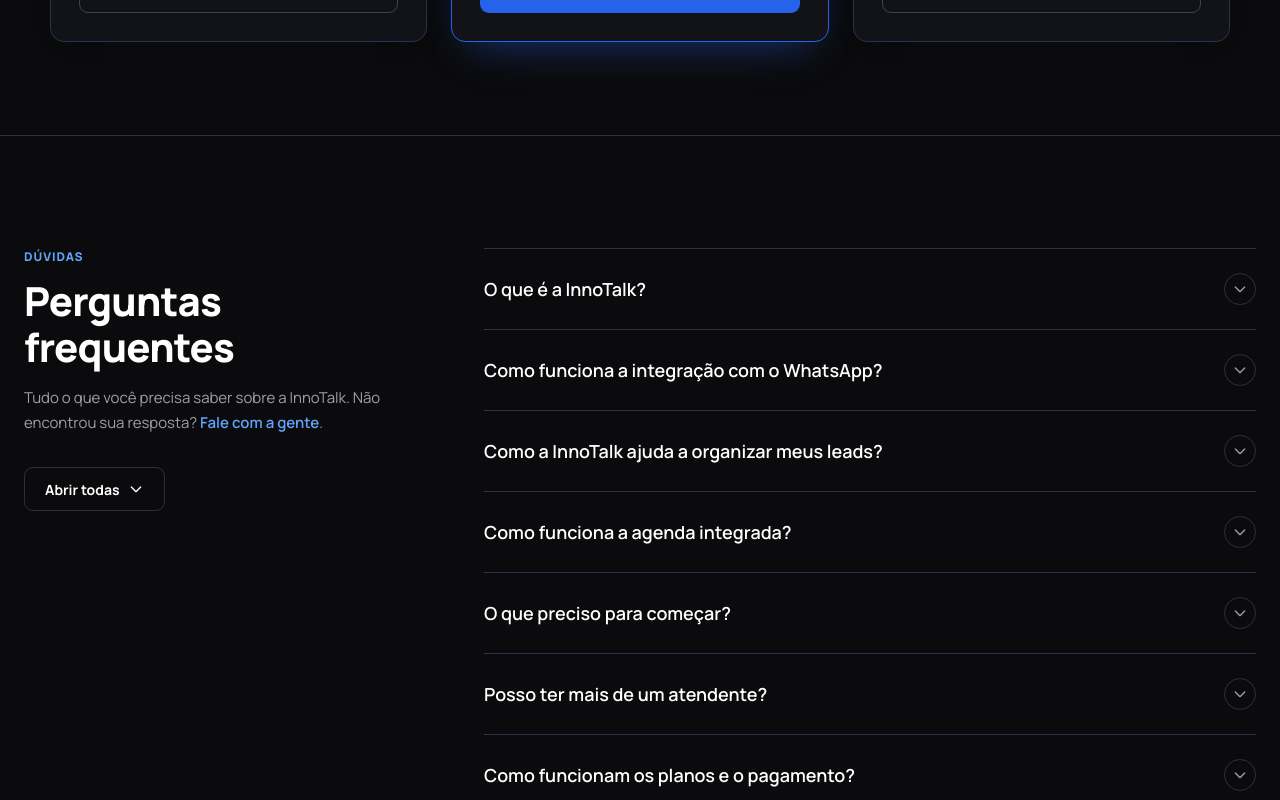
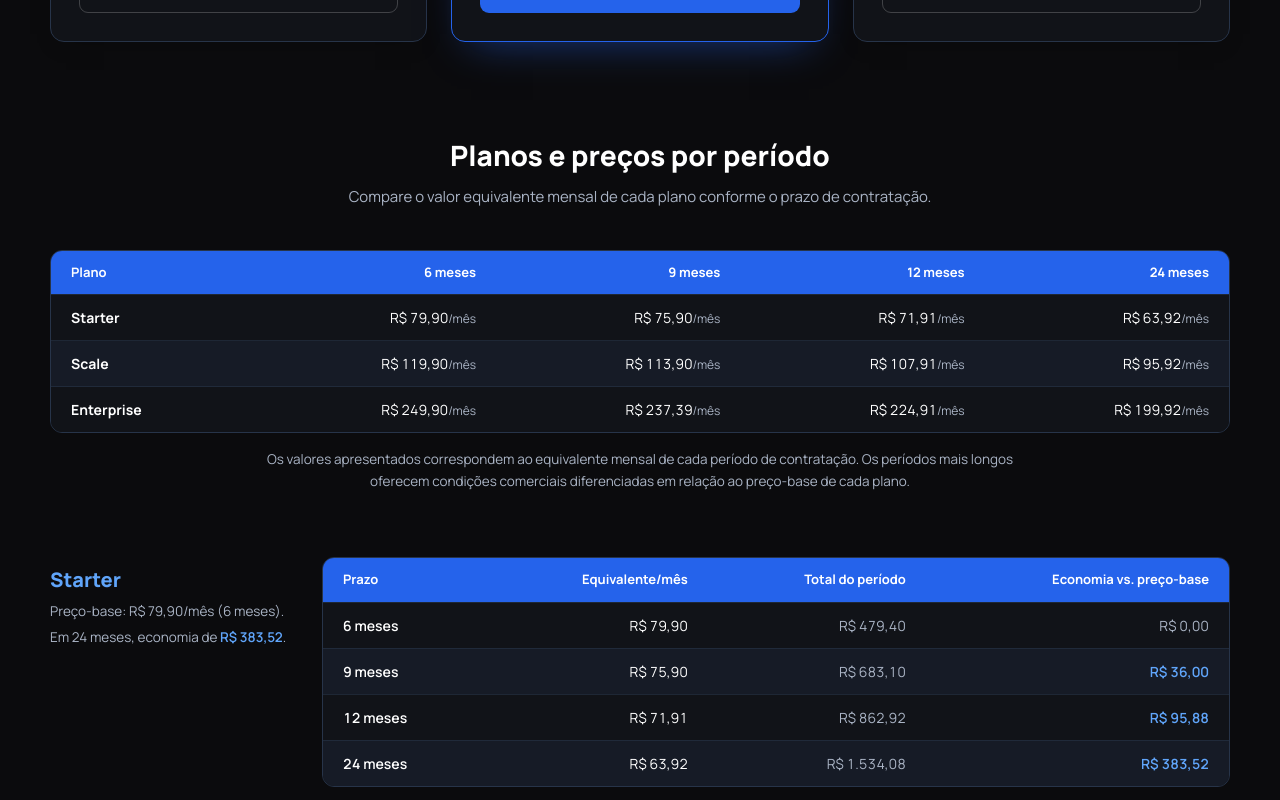
Before and after one commit to marcosmartins2/lp-innotalk, a Next.js app: page / in a window 1280 px wide. Shown: the part 3480-4280 px from the top of the page. Built offline with nearby package versions, Linux system fonts and the light colour scheme; no server answers.

Commit message:
feat(pricing): add PeriodPricing component and pricing data for different contract periods

```diff
--- /dev/null
+++ b/components/PeriodPricing.tsx
@@ -0,0 +1,134 @@
+import { ReactNode } from "react";
+import { formatPrice } from "@/lib/plans";
+import { PERIODS, PERIOD_PRICING } from "@/lib/periodPricing";
+
+const brl = (cents: number) => `R$ ${formatPrice(cents)}`;
+
+/** Contêiner com rolagem horizontal própria, para a página nunca rolar de lado no celular */
+function TableFrame({ children, label }: { children: ReactNode; label: string })
+{
+    return (
+        <div
+            className="overflow-x-auto rounded-[12px] border border-line bg-graphite"
+            role="region"
+            aria-label={label}
+            tabIndex={0}
+        >
+            {children}
+        </div>
+    );
+}
+
+const TH = "whitespace-nowrap px-4 py-3 text-[13px] font-bold text-white sm:px-5";
+const TD = "whitespace-nowrap px-4 py-3 text-[14px] tabular-nums sm:px-5";
+const ROW = "border-t border-line/60 odd:bg-graphite even:bg-graphite-2";
+
+/**
+ * Tabelas de preço por período de contratação (6, 9, 12 e 24 meses).
+ * Renderizada dentro da seção #planos, abaixo dos cards.
+ */
+export default function PeriodPricing()
+{
+    return (
+        <div id="precos-por-periodo" className="mx-auto mt-20 max-w-[1180px] scroll-mt-[92px] sm:mt-24">
+            <div className="mb-8 text-center sm:mb-10">
+                <h3 className="mb-3 text-[24px] font-extrabold leading-tight text-white sm:text-[28px]">
+                    Planos e preços por período
+                </h3>
+                <p className="text-[15px] leading-relaxed text-muted">
+                    Compare o valor equivalente mensal de cada plano conforme o prazo de contratação.
+                </p>
+            </div>
+
+            {/* Tabela geral */}
+            <TableFrame label="Comparativo de preços por período">
+                <table className="w-full min-w-[560px] border-collapse text-left">
+                    <caption className="sr-only">Valor equivalente mensal por plano e período</caption>
+                    <thead className="bg-brand">
+                        <tr>
+                            <th scope="col" className={TH}>Plano</th>
+                            {PERIODS.map((months) => (
+                                <th key={months} scope="col" className={`${TH} text-right`}>
+                                    {months} meses
+                                </th>
+                            ))}
+                        </tr>
+                    </thead>
+                    <tbody>
+                        {PERIOD_PRICING.map((plan) => (
+                            <tr key={plan.name} className={ROW}>
+                                <th scope="row" className={`${TD} font-bold text-white`}>{plan.name}</th>
+                                {plan.prices.map((price) => (
+                                    <td key={price.months} className={`${TD} text-right text-white`}>
+                                        {brl(price.monthlyCents)}
+                                        <span className="text-[12px] text-muted">/mês</span>
+                                    </td>
+                                ))}
+                            </tr>
+                        ))}
+                    </tbody>
+                </table>
+            </TableFrame>
+
+            <p className="mx-auto mt-4 max-w-[760px] text-center text-[13.5px] leading-relaxed text-muted">
+                Os valores apresentados correspondem ao equivalente mensal de cada período de contratação. Os
+                períodos mais longos oferecem condições comerciais diferenciadas em relação ao preço-base de cada
+                plano.
+            </p>
+
+            {/* Detalhamento por plano */}
+            <div className="mt-14 space-y-10 sm:mt-16 sm:space-y-12">
+                {PERIOD_PRICING.map((plan) =>
+                {
+                    const base = plan.prices[0];
+                    const best = plan.prices[plan.prices.length - 1];
+
+                    return (
+                        <div key={plan.name} className="grid gap-4 lg:grid-cols-[240px_1fr] lg:gap-8">
+                            <div className="lg:pt-2">
+                                <h4 className="mb-1.5 text-[20px] font-extrabold text-brand-soft">{plan.name}</h4>
+                                <p className="text-[13.5px] leading-relaxed text-muted">
+                                    Preço-base: {brl(base.monthlyCents)}/mês ({base.months} meses).
+                                </p>
+                                <p className="mt-1 text-[13.5px] leading-relaxed text-muted">
+                                    Em {best.months} meses, economia de{" "}
+                                    <span className="font-semibold text-brand-soft">{brl(best.savingsCents)}</span>.
+                                </p>
+                            </div>
+
+                            <TableFrame label={`Preços do plano ${plan.name} por período`}>
+                                <table className="w-full min-w-[520px] border-collapse text-left">
+                                    <caption className="sr-only">Plano {plan.name}: preços por período</caption>
+                                    <thead className="bg-brand">
+                                        <tr>
+                                            <th scope="col" className={TH}>Prazo</th>
+                                            <th scope="col" className={`${TH} text-right`}>Equivalente/mês</th>
+                                            <th scope="col" className={`${TH} text-right`}>Total do período</th>
+                                            <th scope="col" className={`${TH} text-right`}>Economia vs. preço-base</th>
+                                        </tr>
+                                    </thead>
+                                    <tbody>
+                                        {plan.prices.map((price) => (
+                                            <tr key={price.months} className={ROW}>
+                                                <th scope="row" className={`${TD} font-semibold text-white`}>
+                                                    {price.months} meses
+                                                </th>
+                                                <td className={`${TD} text-right text-white`}>{brl(price.monthlyCents)}</td>
+                                                <td className={`${TD} text-right text-muted`}>{brl(price.totalCents)}</td>
+                                                <td
+                                                    className={`${TD} text-right ${price.savingsCents > 0 ? "font-semibold text-brand-soft" : "text-muted"}`}
+                                                >
+                                                    {brl(price.savingsCents)}
+                                                </td>
+                                            </tr>
+                                        ))}
+                                    </tbody>
+                                </table>
+                            </TableFrame>
+                        </div>
+                    );
+                })}
+            </div>
+        </div>
+    );
+}
--- a/components/Pricing.tsx
+++ b/components/Pricing.tsx
@@ -1,3 +1,4 @@
+import PeriodPricing from "@/components/PeriodPricing";
 import PricingCards from "@/components/PricingCards";
 import { getPlans } from "@/lib/plans";
 
@@ -23,6 +24,7 @@
                 </div>
 
                 <PricingCards plans={plans} />
+                <PeriodPricing />
             </div>
         </section>
     );
--- /dev/null
+++ b/lib/periodPricing.ts
@@ -0,0 +1,57 @@
+/**
+ * Preços por período de contratação (somente apresentação na LP).
+ *
+ * Valores comerciais definidos pelo time, em centavos e fixos de propósito:
+ * não recalcule aqui. O prazo de 6 meses é o preço-base de cada plano e a
+ * economia é (preço-base × meses) − total do período.
+ */
+
+export const PERIODS = [6, 9, 12, 24] as const;
+export type PeriodMonths = (typeof PERIODS)[number];
+
+export interface PeriodPrice
+{
+    months: PeriodMonths;
+    /** Equivalente mensal */
+    monthlyCents: number;
+    /** Total do período */
+    totalCents: number;
+    /** Economia vs. preço-base (6 meses) */
+    savingsCents: number;
+}
+
+export interface PlanPeriodPricing
+{
+    name: "Starter" | "Scale" | "Enterprise";
+    prices: PeriodPrice[];
+}
+
+export const PERIOD_PRICING: PlanPeriodPricing[] = [
+    {
+        name: "Starter",
+        prices: [
+            { months: 6, monthlyCents: 7990, totalCents: 47940, savingsCents: 0 },
+            { months: 9, monthlyCents: 7590, totalCents: 68310, savingsCents: 3600 },
+            { months: 12, monthlyCents: 7191, totalCents: 86292, savingsCents: 9588 },
+            { months: 24, monthlyCents: 6392, totalCents: 153408, savingsCents: 38352 },
+        ],
+    },
+    {
+        name: "Scale",
+        prices: [
+            { months: 6, monthlyCents: 11990, totalCents: 71940, savingsCents: 0 },
+            { months: 9, monthlyCents: 11390, totalCents: 102510, savingsCents: 5400 },
+            { months: 12, monthlyCents: 10791, totalCents: 129492, savingsCents: 14388 },
+            { months: 24, monthlyCents: 9592, totalCents: 230208, savingsCents: 57552 },
+        ],
+    },
+    {
+        name: "Enterprise",
+        prices: [
+            { months: 6, monthlyCents: 24990, totalCents: 149940, savingsCents: 0 },
+            { months: 9, monthlyCents: 23739, totalCents: 213651, savingsCents: 11259 },
+            { months: 12, monthlyCents: 22491, totalCents: 269892, savingsCents: 29988 },
+            { months: 24, monthlyCents: 19992, totalCents: 479808, savingsCents: 119952 },
+        ],
+    },
+];
```
